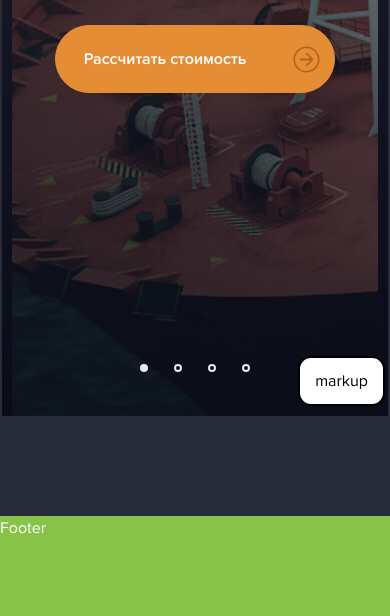
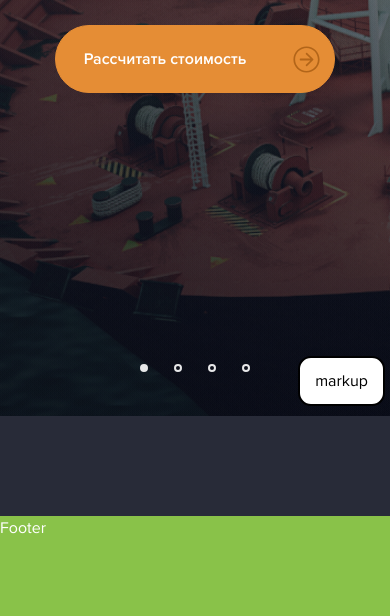
Before and after one commit to pera1305/MasterTao, a website: page dev/index.html in a window 390 px wide. Shown: the part 428-1044 px from the top of the page. Drawn offline with nearby package versions, Linux system fonts and the light colour scheme; files that its build step writes are made by us from their sources.

Commit message:
first-screeb

```diff
--- a/dev/sass/fonts.scss
+++ b/dev/sass/fonts.scss
@@ -22,7 +22,7 @@
 }
 @font-face {
     font-family: 'ProximaNova';
-    src: url('assets/fonts/ProximaNova-light.woff') format('woff');
+    src: url('assets/fonts/ProximaNova-Light.woff') format('woff');
     font-weight: 300;
     font-style: normal;
     font-display: swap;
--- a/dev/sass/media/_media_max_width991.scss
+++ b/dev/sass/media/_media_max_width991.scss
@@ -52,6 +52,8 @@
 
     .first-screen {
         text-align: center;
+        padding-right: 0;
+        padding-left: 0;
         &__title {
             font-size: 32px;
             margin: 0 auto 10px;
```
